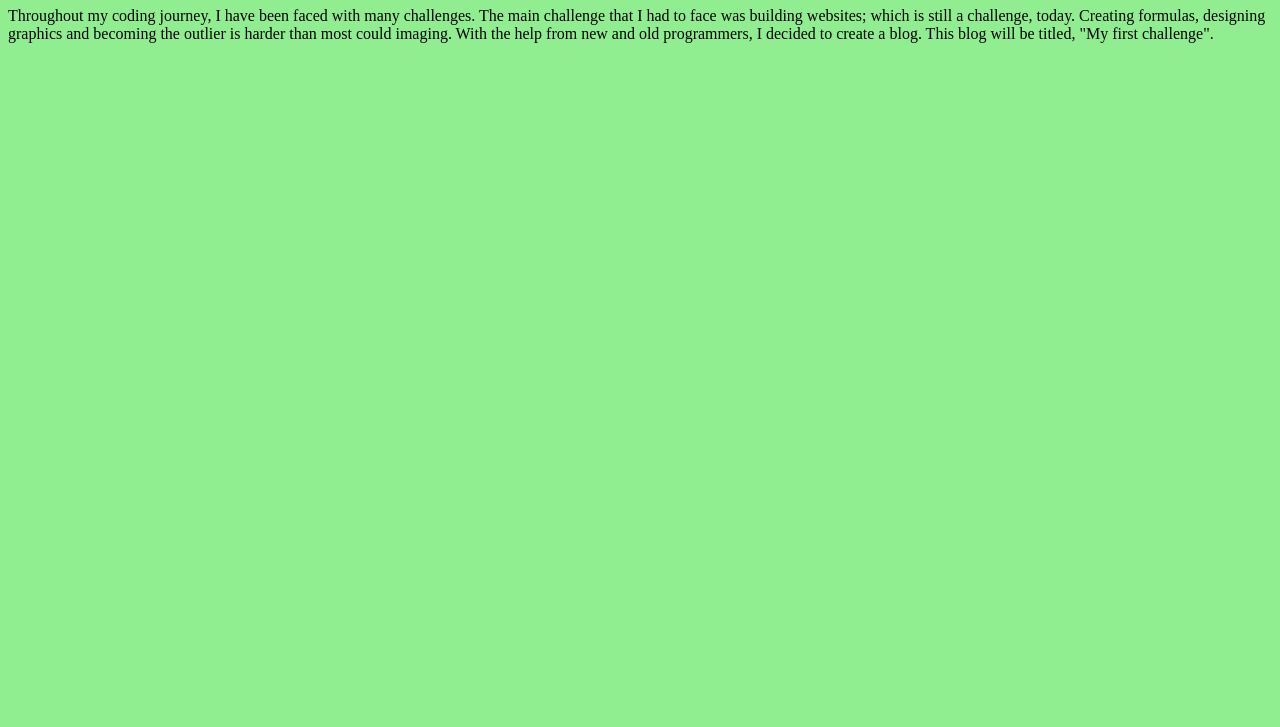
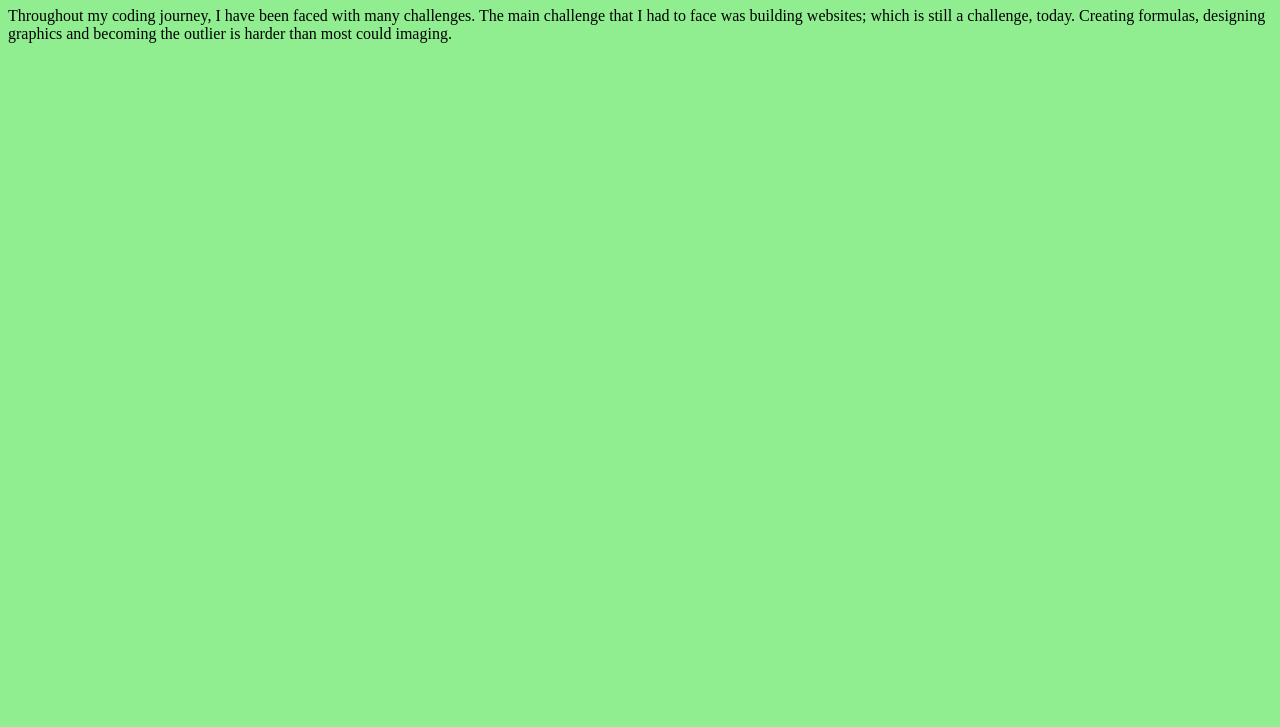
Before and after one commit to Tpnettles/connection_test, a plain HTML site: page index.html in a window 1280 px wide. Shown: the part 73-800 px from the top of the page. Drawn offline with Linux system fonts and the light colour scheme.

Commit message:
added html

```diff
--- a/index.html
+++ b/index.html
@@ -8,6 +8,6 @@
 </head>
 <body>
     <h1>My first coding challenge</h1>
-    <p>Throughout my coding journey, I have been faced with many challenges. The main challenge that I had to face was building websites; which is still a challenge, today. Creating formulas, designing graphics and becoming the outlier is harder than most could imaging. With the help from new and old programmers, I decided to create a blog. This blog will be titled, "My first challenge".</p>
+    <p>Throughout my coding journey, I have been faced with many challenges. The main challenge that I had to face was building websites; which is still a challenge, today. Creating formulas, designing graphics and becoming the outlier is harder than most could imaging.</p>
 </body>
 </html>
```
